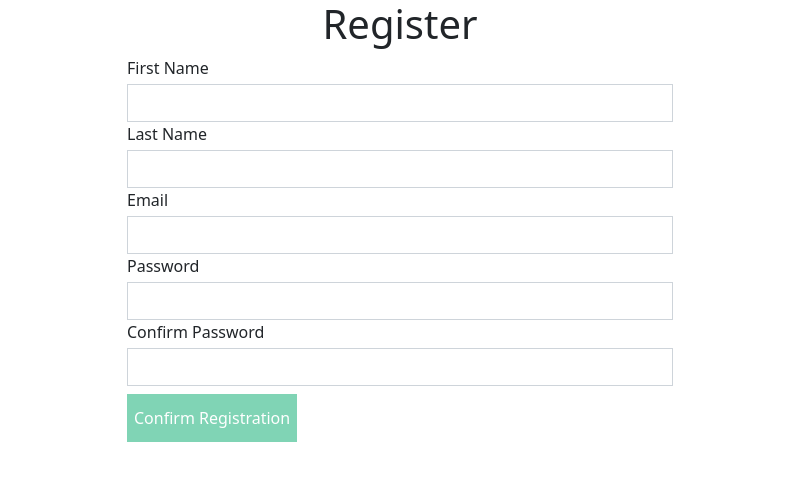
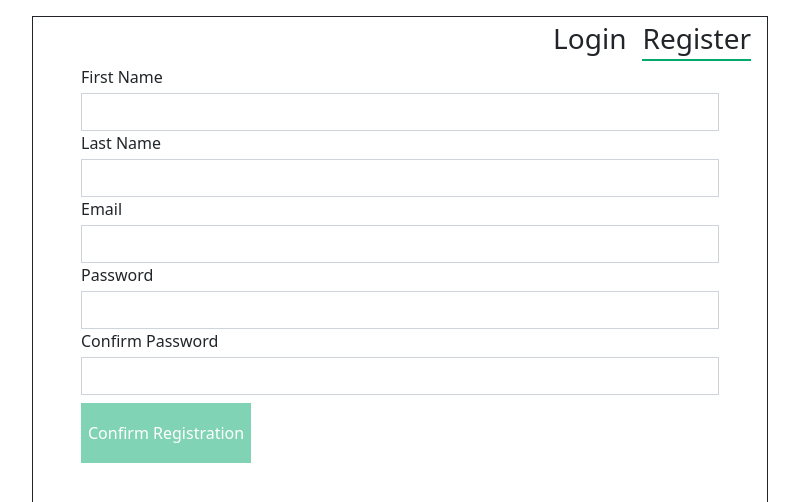
Before and after one commit to CyrusWarner/BugTracker-Angular, an Angular app: page /register in a window 1280 px wide. Shown: the top 502 px of the page, without its empty margins (240-1039 px from the left). Built offline with nearby package versions, Linux system fonts and the light colour scheme.

Commit message:
Added routerLinks and styling to the register component.

```diff
--- a/src/app/components/register/register.component.css
+++ b/src/app/components/register/register.component.css
@@ -0,0 +1,20 @@
+.user-box {
+  border: 1px solid #212529;
+}
+
+.user-links {
+  float: right;
+  border: none;
+  text-decoration: none;
+  color: #212529;
+}
+
+.user-links:hover {
+  border-bottom: 2px solid #04AA6D;
+
+
+}
+
+.active {
+  border-bottom: 2px solid #04AA6D;
+}
--- a/src/app/components/register/register.component.html
+++ b/src/app/components/register/register.component.html
@@ -1,11 +1,11 @@
-  <div class="container middle">
-    <div class="row ">
-      <div class="col-3"></div>
-      <div class="col-6 ">
-        <div class="text-center">
-          <h1 class="form-title">Register</h1>
-        </div>
-        <form [formGroup]="registerUserForm" (ngSubmit)="registerUser(registerUserForm)" >
+  <div class="container">
+    <div class="row">
+      <div class="col-2"></div>
+      <div class="col-8 mt-3 mb-3 ">
+  <div class="user-box">
+    <a class="user-links fs-3 me-3" routerLink="/register"  routerLinkActive="active">Register</a>
+    <a class="user-links fs-3 me-3" routerLink="/login" routerLinkActive="active">Login</a>
+        <form class="m-5" [formGroup]="registerUserForm" (ngSubmit)="registerUser(registerUserForm)" >
           <label>First Name</label>
           <em  class="float-end" *ngIf="firstName?.errors?.required && firstName?.touched">Required</em>
           <div>
@@ -27,6 +27,7 @@
           <em class="ms-1" *ngIf="errorMessage">{{errorMessage}}</em>
         </form>
       </div>
-      <div class="col-3"></div>
+  </div>
+      <div class="col-2"></div>
     </div>
-  </div>
+</div>
--- a/src/app/components/register/register.module.ts
+++ b/src/app/components/register/register.module.ts
@@ -5,7 +5,9 @@ import { RegisterComponent } from "./register.component";
 import { FormsModule, ReactiveFormsModule } from '@angular/forms';
 
 @NgModule({
-  declarations: [RegisterComponent],
+  declarations: [
+    RegisterComponent,
+  ],
   imports: [
     CommonModule,
     RegisterRoutingModule,
--- a/src/styles.css
+++ b/src/styles.css
@@ -14,7 +14,7 @@ em {
   background-color: #04AA6D;
   border: 1px solid #04AA6D;
   color: white;
-  height: 3em;
+  height: 3.75em;
 
 }
 
```
Also changed, not shown: src/app/shared/components/user-route-box.component.ts (deleted, +0 -12 lines), src/app/shared/components/user-route-box.css (deleted).
